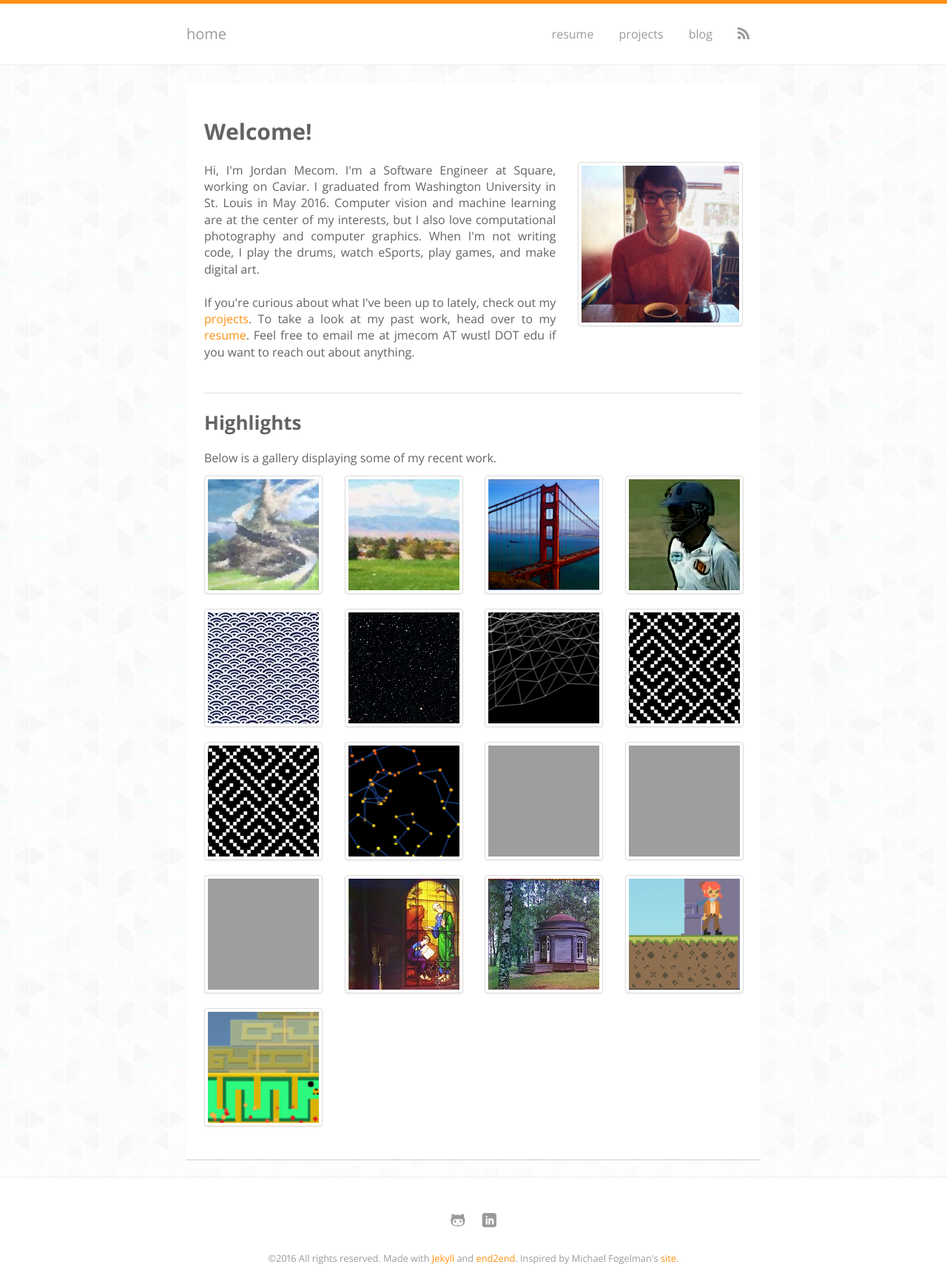
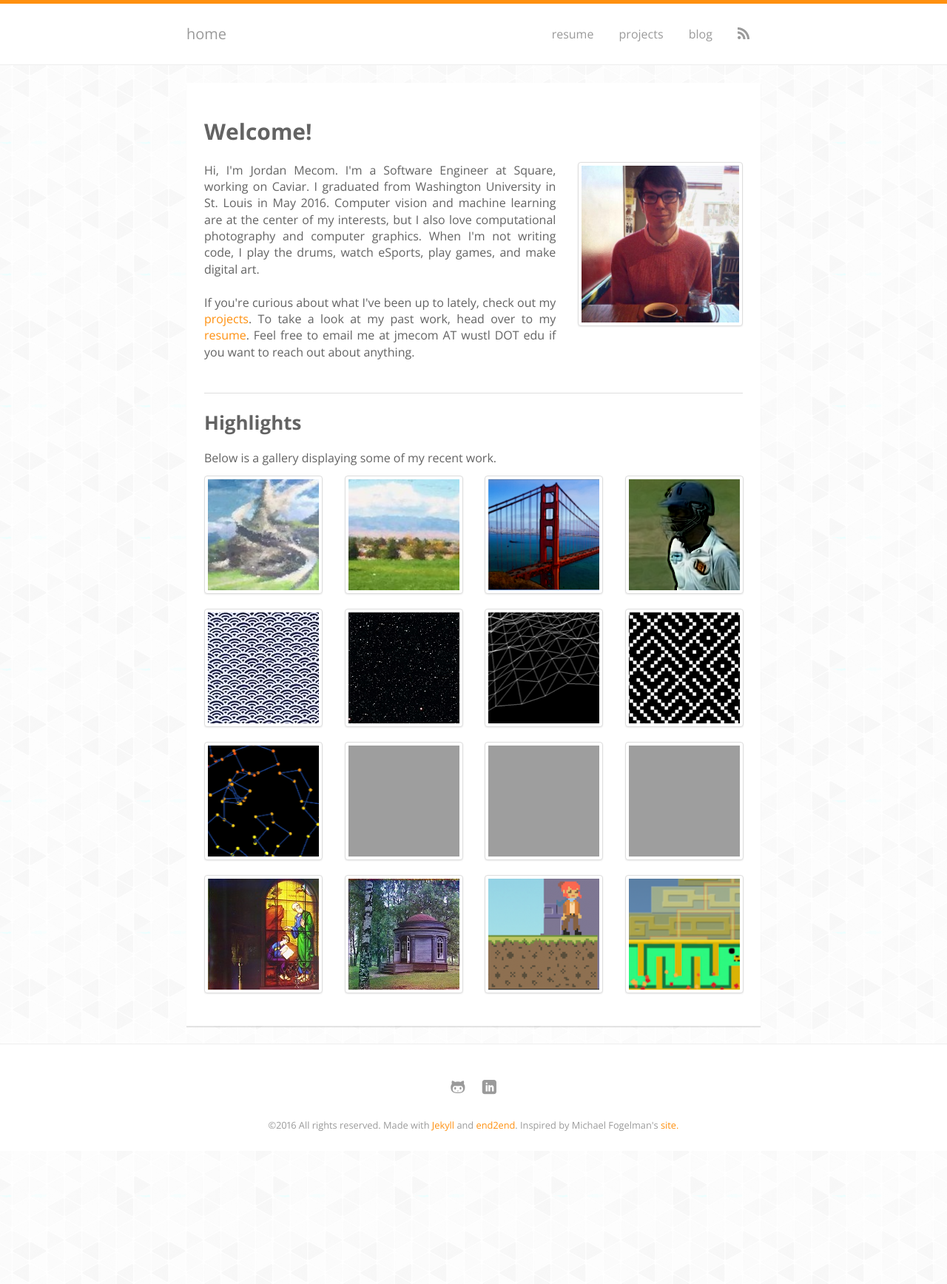
Before and after one commit to jmecom/jmecom.github.io, a Jekyll site: the page built from index.md, in a window 1280 px wide. Shown: the whole page at 74% size. Built offline with Jekyll 4.4.1, drawn with Linux system fonts in a browser that asks for light colours; nearby versions of some CDN libraries; some web fonts are replaced; after the commit the page ends 1556 px from its top, so only the background shows below that; grey boxes are pictures that could not be loaded.

Commit message:
Removed duplicate preview

```diff
--- a/index.md
+++ b/index.md
@@ -85,12 +85,6 @@ Below is a gallery displaying some of my recent work.
   </div>
 
   <div class="col-xs-5 col-sm-3 col-md-3">
-    <a href="images/chip8-maze.png" class="thumbnail img-preview-thumb">
-      <div class="img-preview" style="background:url(images/chip8-maze-small.png)"></div>
-    </a>
-  </div>
-
-  <div class="col-xs-5 col-sm-3 col-md-3">
     <a href="images/gorgon2.PNG" class="thumbnail img-preview-thumb">
       <div class="img-preview" style="background:url(images/gorgon2.PNG) center center"></div>
     </a>
```
